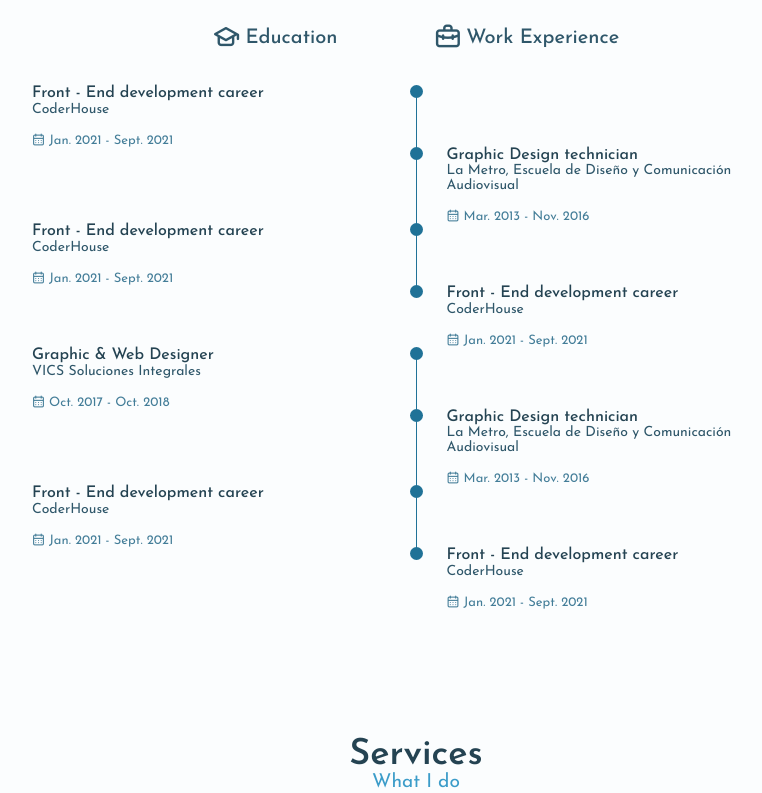
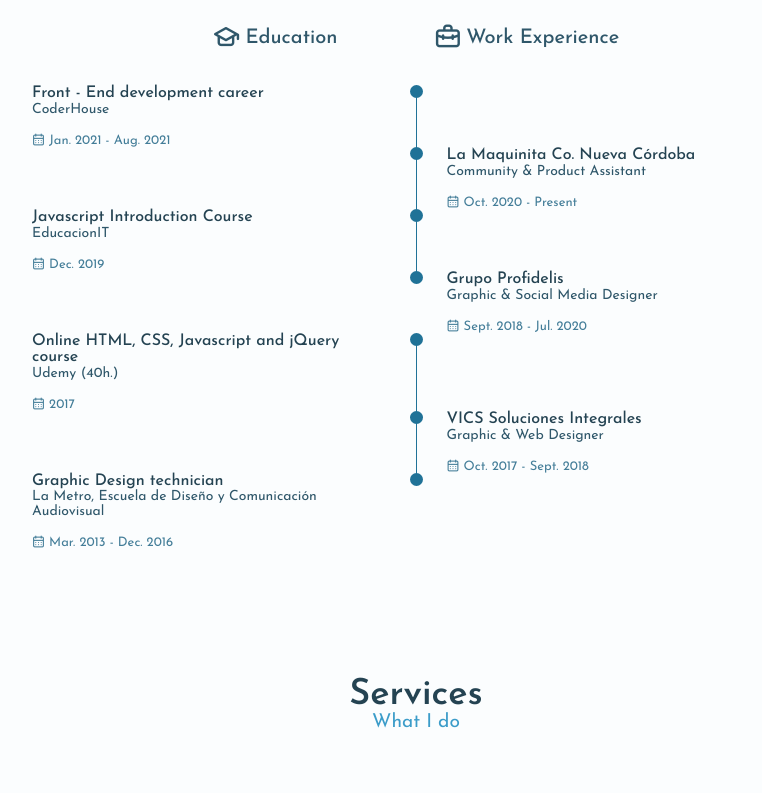
Before and after one commit to lucionessier/nessierdg, a plain HTML site: page index.html in a window 1280 px wide. Shown: the part 2380-3173 px from the top of the page, without its empty margins (224-986 px from the left). Drawn offline with nearby package versions, Linux system fonts and the light colour scheme.

Commit message:
Added portfolio content and fixed qualification section

```diff
--- a/index.html
+++ b/index.html
@@ -387,7 +387,7 @@
                                     <span class="qualificationSubTitle">CoderHouse</span>
                                     <div class="qualificationCalendar">
                                         <i class="uil uil-calendar-alt"></i>
-                                        Jan. 2021 - Sept. 2021
+                                        Jan. 2021 - Aug. 2021
                                     </div>
                                 </div>
 
@@ -409,11 +409,11 @@
                                 </div>
 
                                 <div>
-                                    <h3 class="qualificationTitle">Graphic Design technician</h3>
-                                    <span class="qualificationSubTitle">La Metro, Escuela de Diseño y Comunicación Audiovisual</span>
+                                    <h3 class="qualificationTitle">La Maquinita Co. Nueva Córdoba</h3>
+                                    <span class="qualificationSubTitle">Community & Product Assistant</span>
                                     <div class="qualificationCalendar">
                                         <i class="uil uil-calendar-alt"></i>
-                                        Mar. 2013 - Nov. 2016
+                                        Oct. 2020 - Present
                                     </div>
                                 </div>
 
@@ -423,11 +423,11 @@
                             <div class="qualificationData">
 
                                 <div>
-                                    <h3 class="qualificationTitle">Front - End development career</h3>
-                                    <span class="qualificationSubTitle">CoderHouse</span>
+                                    <h3 class="qualificationTitle">Javascript Introduction Course</h3>
+                                    <span class="qualificationSubTitle">EducacionIT</span>
                                     <div class="qualificationCalendar">
                                         <i class="uil uil-calendar-alt"></i>
-                                        Jan. 2021 - Sept. 2021
+                                        Dec. 2019
                                     </div>
                                 </div>
 
@@ -449,13 +449,14 @@
                                 </div>
 
                                 <div>
-                                    <h3 class="qualificationTitle">Front - End development career</h3>
-                                    <span class="qualificationSubTitle">CoderHouse</span>
+                                    <h3 class="qualificationTitle">Grupo Profidelis</h3>
+                                    <span class="qualificationSubTitle">Graphic & Social Media Designer</span>
                                     <div class="qualificationCalendar">
                                         <i class="uil uil-calendar-alt"></i>
-                                        Jan. 2021 - Sept. 2021
+                                        Sept. 2018 - Jul. 2020
                                     </div>
                                 </div>
+
 
                             </div>
 
@@ -468,11 +469,11 @@
                                                     <div class="qualificationData">
 
                                                         <div>
-                                                            <h3 class="qualificationTitle">Graphic & Web Designer</h3>
-                                                            <span class="qualificationSubTitle">VICS Soluciones Integrales</span>
+                                                            <h3 class="qualificationTitle">Online HTML, CSS, Javascript and jQuery course</h3>
+                                                            <span class="qualificationSubTitle">Udemy (40h.)</span>
                                                             <div class="qualificationCalendar">
                                                                 <i class="uil uil-calendar-alt"></i>
-                                                                Oct. 2017 - Oct. 2018
+                                                                2017
                                                             </div>
                                                         </div>
 
@@ -494,11 +495,11 @@
                                                         </div>
 
                                                         <div>
-                                                            <h3 class="qualificationTitle">Graphic Design technician</h3>
-                                                            <span class="qualificationSubTitle">La Metro, Escuela de Diseño y Comunicación Audiovisual</span>
+                                                            <h3 class="qualificationTitle">VICS Soluciones Integrales</h3>
+                                                            <span class="qualificationSubTitle">Graphic & Web Designer</span>
                                                             <div class="qualificationCalendar">
                                                                 <i class="uil uil-calendar-alt"></i>
-                                                                Mar. 2013 - Nov. 2016
+                                                                Oct. 2017 - Sept. 2018
                                                             </div>
                                                         </div>
 
@@ -508,41 +509,21 @@
                                                     <div class="qualificationData">
 
                                                         <div>
-                                                            <h3 class="qualificationTitle">Front - End development career</h3>
-                                                            <span class="qualificationSubTitle">CoderHouse</span>
+                                                            <h3 class="qualificationTitle">Graphic Design technician</h3>
+                                                            <span class="qualificationSubTitle">La Metro, Escuela de Diseño y Comunicación Audiovisual</span>
                                                             <div class="qualificationCalendar">
                                                                 <i class="uil uil-calendar-alt"></i>
-                                                                Jan. 2021 - Sept. 2021
+                                                                Mar. 2013 - Dec. 2016
                                                             </div>
                                                         </div>
 
                                                         <div>
                                                             <span class="qualificationRounder"></span>
-                                                            <span class="qualificationLine"></span>
                                                         </div>
 
                                                     </div>
 
-                                                    <!--QUALIFICATION 4-->
-                                                    <div class="qualificationData">
 
-                                                        <div></div>
-
-                                                        <div>
-                                                            <span class="qualificationRounder"></span>
-                                                            <!-- <span class="qualificationLine"></span> -->
-                                                        </div>
-
-                                                        <div>
-                                                            <h3 class="qualificationTitle">Front - End development career</h3>
-                                                            <span class="qualificationSubTitle">CoderHouse</span>
-                                                            <div class="qualificationCalendar">
-                                                                <i class="uil uil-calendar-alt"></i>
-                                                                Jan. 2021 - Sept. 2021
-                                                            </div>
-                                                        </div>
-
-                                                    </div>
 
                         </div>
 
@@ -701,12 +682,31 @@
             <!--PORTFOLIO-->
 
             <section class="portfolio section" id="portfolio">
-                <h2 class="sectionTitle">Portfolio</h2>
+                <h2 class="sectionTitle">Front - End Portfolio</h2>
                 <span class="sectionSubTitle">My latest projects</span>
 
                 <div class="portfolioContainer container swiper-container">
                     <div class="swiper-wrapper">
                         <!--PORTFOLIO 1-->
+
+                        <div class="portfolioContent grid swiper-slide">
+
+
+                            <img src="assets/img/ogimg.jpg" alt="Eventzor Logo" class="portfolioImg">
+
+                            <div class="portfolioData">
+                                <h3 class="portfolioTitle">Eventzor - event finder website</h3>
+                                <p class="portfolioDescription">First Front-End project implementing Javascript and jQuery. HTML, CSS, Sass and Bootstrap for the design and layout</p>
+                                <a href="https://eventzor.netlify.app/" target="_blank" class="button button--flex button--small portfolioButton">
+                                    Check this site
+                                    <i class="uil uil-arrow-right buttonIcon"></i>
+                                </a>
+                            </div>
+                        </div>
+
+
+                        <!--PORTFOLIO 2-->
+
                         <div class="portfolioContent grid swiper-slide">
 
 
@@ -722,23 +722,25 @@
                             </div>
                         </div>
 
-                        <!--PORTFOLIO 2-->
+
+                        <!--PORTFOLIO 3-->
                         <div class="portfolioContent grid swiper-slide">
 
 
-                            <img src="assets/img/ogimg.jpg" alt="Eventzor Logo" class="portfolioImg">
+                            <img src="assets/img/gdl-logo.svg" alt="GDL webcamp logo" class="portfolioImg">
 
                             <div class="portfolioData">
-                                <h3 class="portfolioTitle">Eventzor - event finder website</h3>
-                                <p class="portfolioDescription">First Front-End project implementing Javascript . HTML, CSS, Sass and Bootstrap for the design and layout</p>
-                                <a href="https://eventzor.netlify.app/" target="_blank" class="button button--flex button--small portfolioButton">
+                                <h3 class="portfolioTitle">GDLWebcamp</h3>
+                                <p class="portfolioDescription">Fictional conferences site, designed with pure HTML, CSS, some Javascript and jQuery - Following Udemy tutorial</p>
+                                <a href="https://gdlwebcampnessier.netlify.app/" target="_blank" class="button button--flex button--small portfolioButton">
                                     Check this site
                                     <i class="uil uil-arrow-right buttonIcon"></i>
                                 </a>
                             </div>
+
                         </div>
 
-                        <!--PORTFOLIO 3-->
+                        <!--PORTFOLIO 4-->
                         <div class="portfolioContent grid swiper-slide">
 
 
@@ -754,7 +756,7 @@
                             </div>
                         </div>
 
-                        <!--PORTFOLIO 4-->
+                        <!--PORTFOLIO 5-->
                         <div class="portfolioContent grid swiper-slide">
 
 
@@ -840,7 +842,7 @@
         <div class="footerBg">
             <div class="footerContainer container grid">
                 <div>
-                    <h1 class="footerTitle">Lucio</h1>
+                    <h2 class="footerTitle">Lucio</h2>
                     <span class="footerSubTitle">Frontend Developer & Ssr. Graphic Designer</span>
                 </div>
 
```
Also changed, not shown: assets/js/main.js (+0 -24 lines), assets/img/flyer-1.jpg (added), assets/img/flyer-2.jpg (added), assets/img/flyer-3.jpg (added), assets/img/flyer-5.png (added), assets/img/flyer-6.png (added), assets/img/gdl-logo.svg (added), assets/img/portfolio2.jpg (deleted), assets/img/portfolio3.jpg (deleted), assets/img/project.png (deleted), 1 other file.
